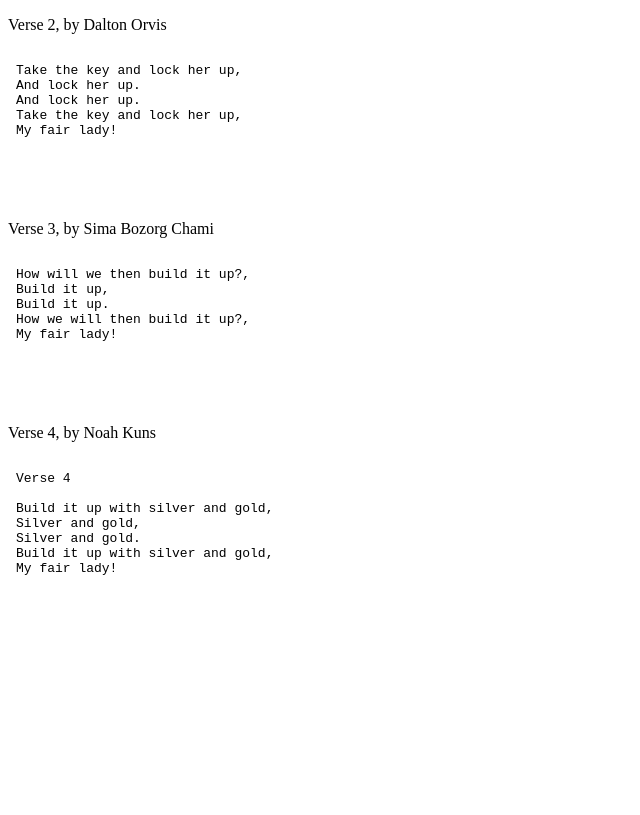
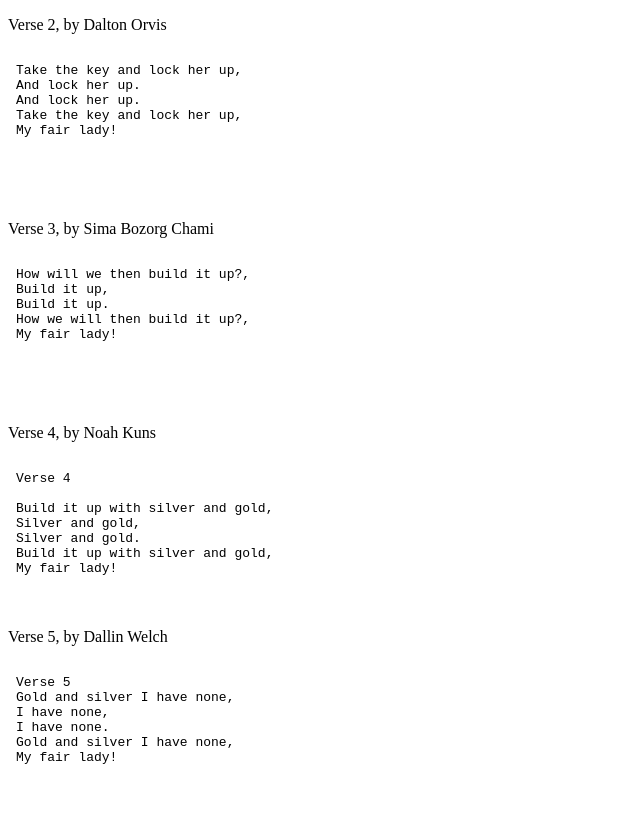
Before and after one commit to cowancs3750fall22/londonbridgegroup1, a plain HTML site: page index.html in a window 1280 px wide. Shown: the whole page, without its empty margins (0-640 px from the left). Drawn offline with Linux system fonts and the light colour scheme.

Commit message:
Add verse 5

```diff
--- a/index.html
+++ b/index.html
@@ -13,5 +13,7 @@
     <embed src="verse3.txt">
     <p>Verse 4, by Noah Kuns</p>
     <embed src="verse4.txt">
+    <p>Verse 5, by Dallin Welch</p>
+    <embed src="verse5.txt">
 </body>
 </html>
```
